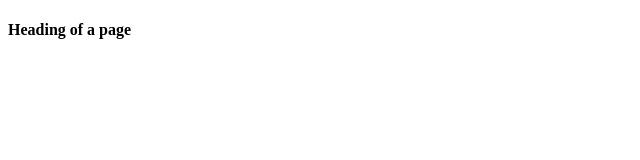
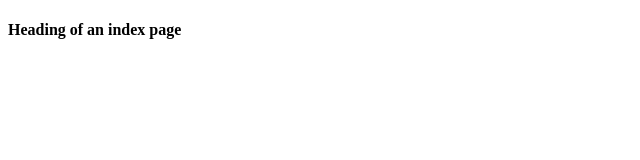
Before and after one commit to ajaysri004/Learning-Git, a plain HTML site: page index.html in a window 1280 px wide. Shown: the full height of the page, 0-640 px from the left. Drawn offline with Linux system fonts and the light colour scheme.

Commit message:
All Files

```diff
--- a/index.html
+++ b/index.html
@@ -7,6 +7,6 @@
     <title>Index File</title>
 </head>
 <body>
-    <h4>Heading of a page</h4>
+    <h4>Heading of an index page</h4>
 </body>
 </html>
```
Also changed, not shown: abc.html (+1 -1 lines), add.html (+1 -0 lines).
